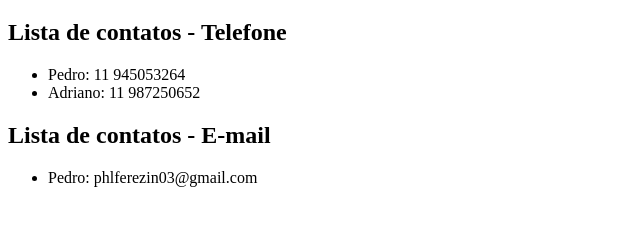
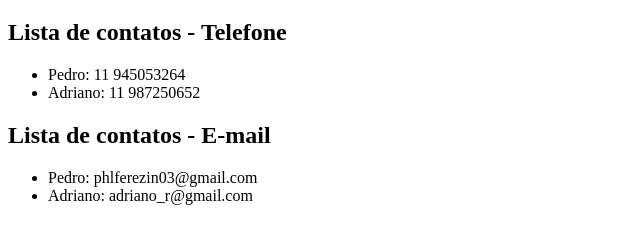
Before and after one commit to PedroHenrique-42/projeto-x, a plain HTML site: page index.html in a window 1280 px wide. Shown: the part 61-304 px from the top of the page, without its empty margins (0-640 px from the left). Drawn offline with Linux system fonts and the light colour scheme.

Commit message:
Adicionando contato Adriano na lista-email

```diff
--- a/index.html
+++ b/index.html
@@ -19,6 +19,7 @@
     <h2>Lista de contatos - E-mail</h2>
     <ul>
         <li>Pedro: phlferezin03@gmail.com</li>
+        <li>Adriano: adriano_r@gmail.com</li>
     </ul>
 
 </body>
```
